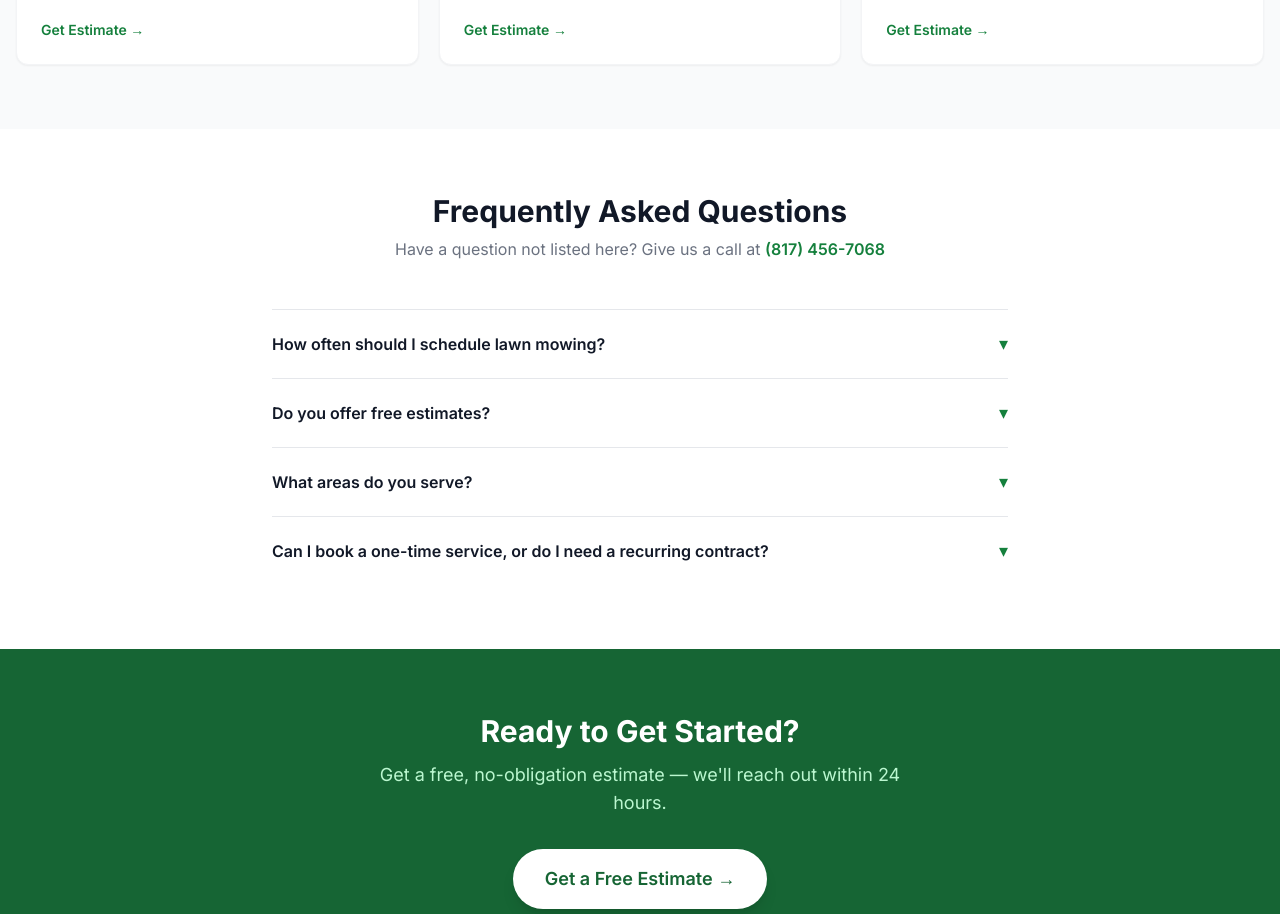
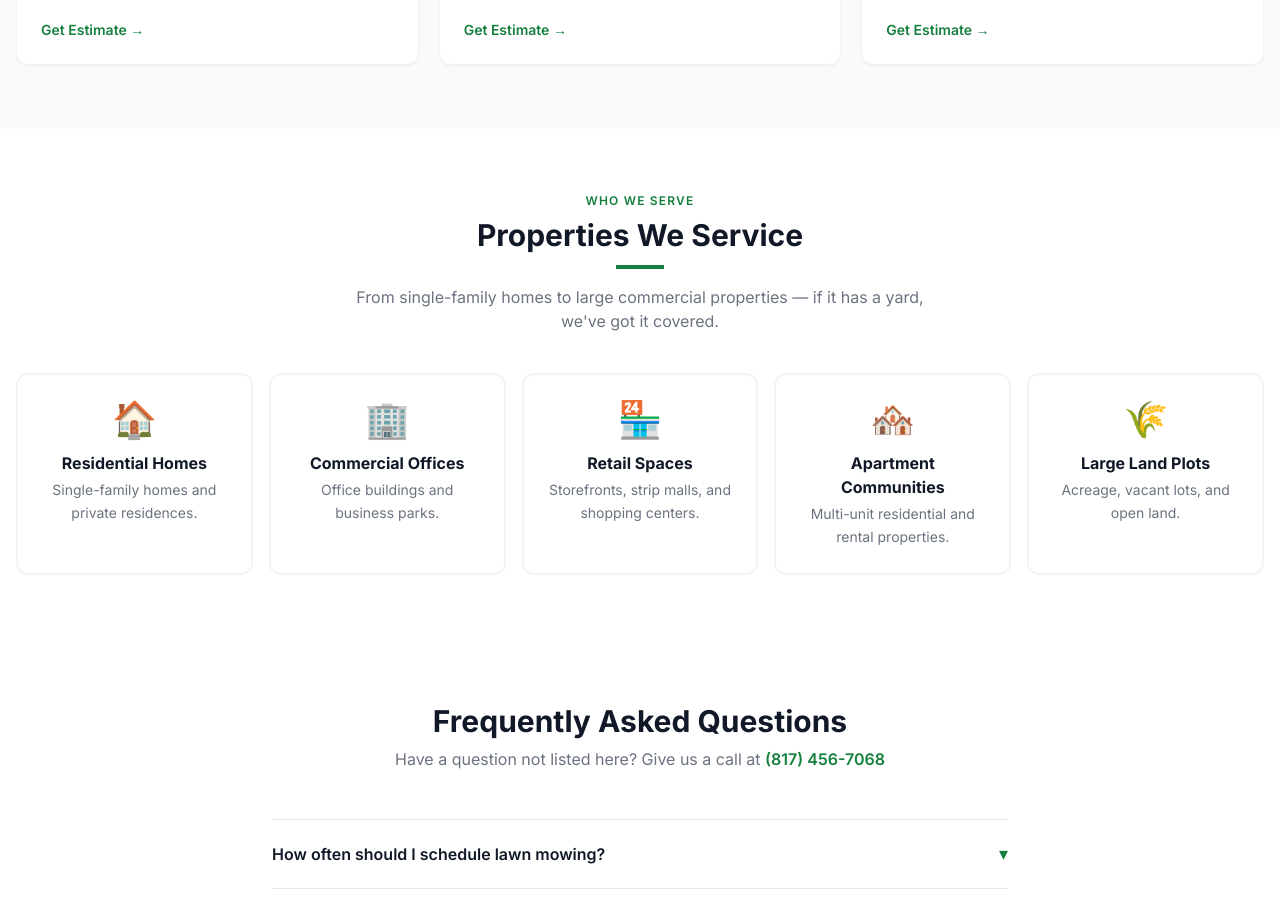
Before and after one commit to Rawwu/RL-GC, a Next.js app: page /services in a window 1280 px wide. Shown: the part 1962-2876 px from the top of the page. Built offline with nearby package versions, Linux system fonts and the light colour scheme.

Commit message:
Add component to services page for properties we service.

```diff
--- a/src/components/ServicesPage.tsx
+++ b/src/components/ServicesPage.tsx
@@ -31,6 +31,14 @@ const ADDITIONAL = [
   { icon: '🪵', title: 'Mulch Application',       description: 'Fresh mulch delivery and installation for beds and borders.' },
   { icon: '🏠', title: 'Gutter Clean Out',        description: 'Debris removal to protect your roof and foundation.' },
   { icon: '🔧', title: 'Sprinkler Repair',        description: 'System inspections, head replacements, and leak fixes.' },
+];
+
+const PROPERTIES = [
+  { icon: '🏠', title: 'Residential Homes',      desc: 'Single-family homes and private residences.' },
+  { icon: '🏢', title: 'Commercial Offices',     desc: 'Office buildings and business parks.' },
+  { icon: '🏪', title: 'Retail Spaces',          desc: 'Storefronts, strip malls, and shopping centers.' },
+  { icon: '🏘️', title: 'Apartment Communities', desc: 'Multi-unit residential and rental properties.' },
+  { icon: '🌾', title: 'Large Land Plots',       desc: 'Acreage, vacant lots, and open land.' },
 ];
 
 const TRUST = [
@@ -181,6 +189,31 @@ export default function ServicesPage() {
         </div>
       </section>
 
+      {/* Properties We Service */}
+      <section className="py-16 bg-white">
+        <div className="container mx-auto px-4">
+          <FadeIn>
+            <p className="text-xs font-semibold uppercase tracking-widest text-green-700 text-center mb-2">Who We Serve</p>
+            <h2 className="text-3xl font-bold text-center text-gray-900 mb-3">Properties We Service</h2>
+            <div className="w-12 h-1 bg-green-700 mx-auto mb-4" />
+            <p className="text-center text-gray-500 max-w-xl mx-auto mb-10">
+              From single-family homes to large commercial properties &mdash; if it has a yard, we&apos;ve got it covered.
+            </p>
+          </FadeIn>
+          <div className="grid grid-cols-1 sm:grid-cols-2 lg:grid-cols-5 gap-4">
+            {PROPERTIES.map(({ icon, title, desc }) => (
+              <FadeIn key={title}>
+                <div className="bg-white rounded-xl border-2 border-gray-100 p-6 text-center hover:border-green-700 hover:shadow-md transition-all duration-200 flex flex-col items-center h-full">
+                  <span className="text-4xl mb-3">{icon}</span>
+                  <h3 className="font-bold text-gray-900 mb-1">{title}</h3>
+                  <p className="text-sm text-gray-500 leading-relaxed">{desc}</p>
+                </div>
+              </FadeIn>
+            ))}
+          </div>
+        </div>
+      </section>
+
       {/* FAQ */}
       <section className="py-16 bg-white">
         <div className="container mx-auto px-4 max-w-3xl">
```
